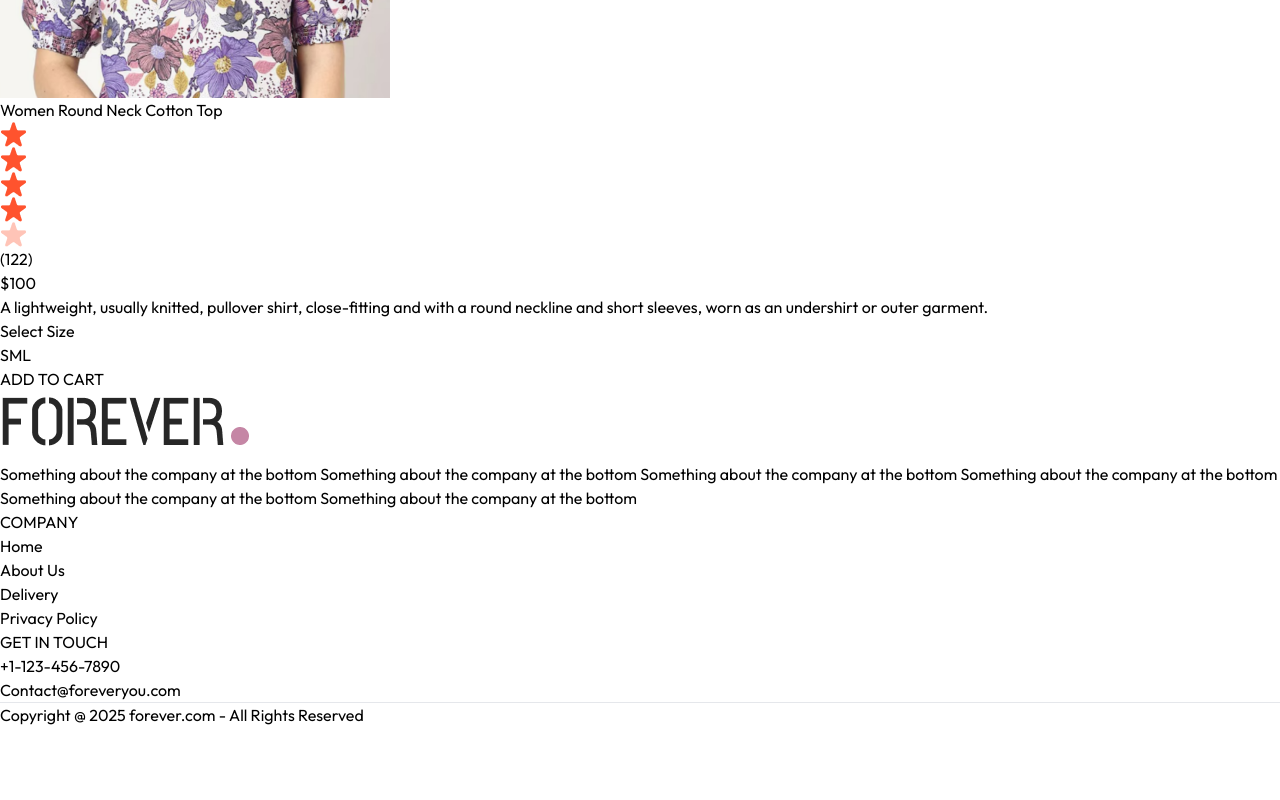
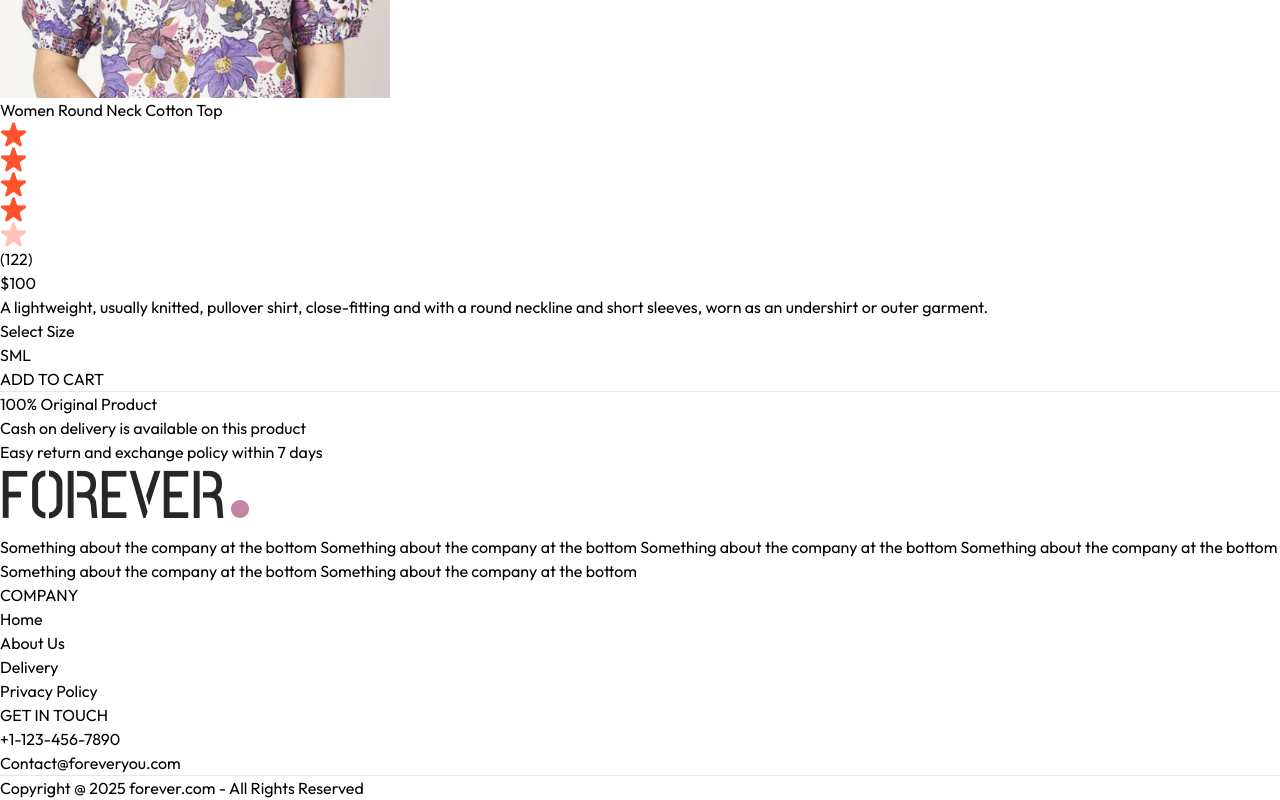
Before and after one commit to Andrew-Projects-1/E-Commerce, a React (Vite) app in the folder frontend/: page /product/aaaaa in a window 1280 px wide. Shown: the part 1324-2124 px from the top of the page. Before the commit the page ends 2051 px from the top, so only its background shows below. Built offline with nearby package versions, Linux system fonts and the light colour scheme.

Commit message:
Added product sub information

```diff
--- a/frontend/src/pages/Product.jsx
+++ b/frontend/src/pages/Product.jsx
@@ -69,6 +69,12 @@ const Product = () => {
             </div>
           </div>
           <button className='bg-black text-white px-8 py-3 text-sm active:bg-gray-700'>ADD TO CART</button>
+          <hr className='mt-8 sm:w-4/5'/>
+          <div className='text-sm text-gray-500 mt-5 flex flex-col gap-1'>
+            <p>100% Original Product</p>
+            <p>Cash on delivery is available on this product</p>
+            <p>Easy return and exchange policy within 7 days</p>
+          </div>
         </div>
       </div>
 
```
